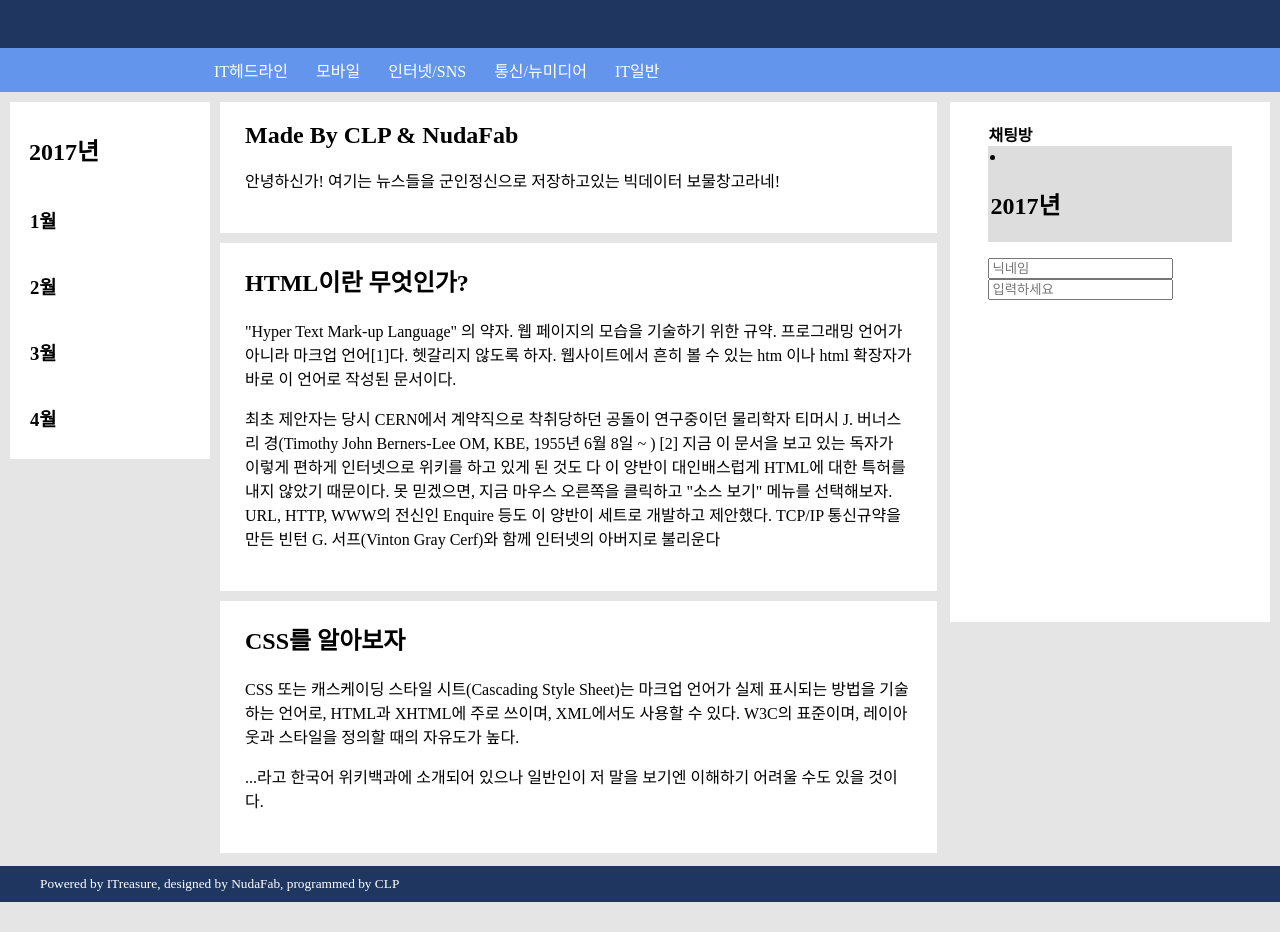
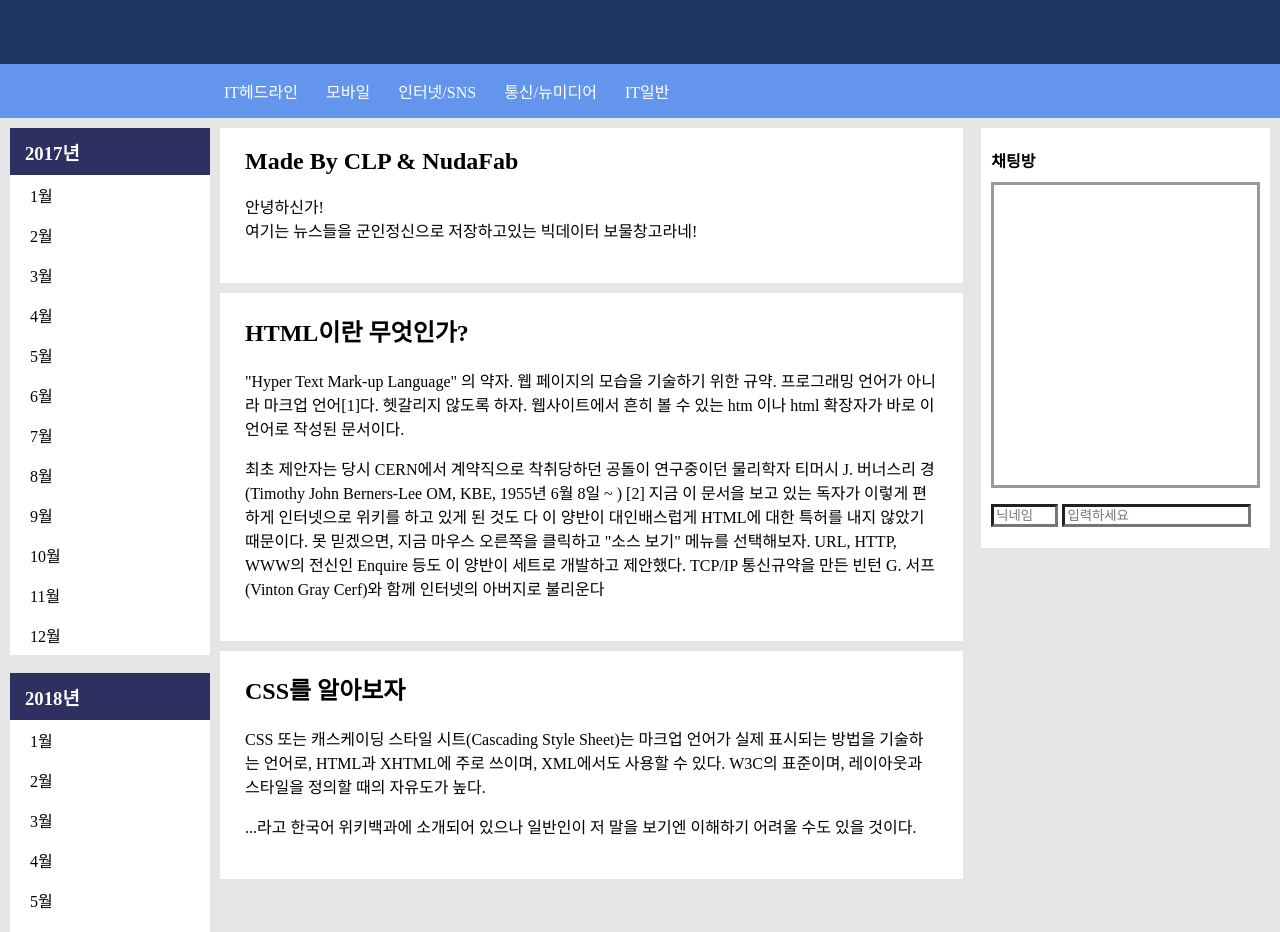
Before and after one commit to NudaFab/ITreasure, a plain HTML site: page index.html in a window 1280 px wide. Shown: the part 222-1154 px from the top of the page. Before the commit the page ends 1124 px from the top, so only its background shows below. Drawn offline with nearby package versions, Linux system fonts and the light colour scheme; no server answers; a web font is replaced by a local one.

Commit message:
년도 추가,채팅방 정리

```diff
--- a/index.html
+++ b/index.html
@@ -11,11 +11,12 @@
 			body,head {font-family:'JejuMyeongjo';}
 			body{
 				margin: 0;	/*테두리마진*/
+				padding: 0;
 				background-color: #e5e5e5;
 			}
 			header{
 				background-color: #1E3660;
-				padding-top: 80px;
+				padding-top: 60px;
 				padding-bottom:60px;
 				/*border-bottom: 2px solid black;*/
 			}
@@ -31,7 +32,7 @@
 				background-color: cornflowerblue;
 				list-style-type: none; /*앞동그라미*/
 				margin:0;
-				padding-left:200px;
+				padding-left:210px;
 				overflow:hidden;
 				/*border: 2px solid rosybrown;*/
 			}
@@ -42,7 +43,7 @@
 				display: block;
 				color: white;
 				text-align: center;
-				padding: 10px 14px;
+				padding: 15px 14px;
 				text-decoration: none;
 			}
 			ul.head_menu li a:hover {
@@ -52,8 +53,10 @@
 				float: left;
 				width: 200px;
 				min-height: 500px;
-				/*padding-right: 20px;*/
-				border: 10px solid #e5e5e5;
+
+				border-top: 10px solid #e5e5e5;
+				border-right: 10px solid #e5e5e5;
+				border-left: 10px solid #e5e5e5;
 
 			}
 			ul.years {
@@ -66,47 +69,80 @@
 			}
 			ul.years li{
 				/*border: 2px solid rosybrown;*/
-				margin:0px;
-				padding-left:15px;
+				margin:0;
 			}
-			ul.years li h2,ul.years li h3{
+			ul.years li h3,ul.years li a{
 				display: block;
 				color: black;
 				text-align: left;
+				text-decoration: none; /*밑줄제거*/
+				margin:0;
 				padding: 10px 4px;
-				text-decoration: none;
 			}
 			ul.years li h3{
-				padding-left:5px;
+				background: #2e3062;
+				color: white;
+				margin:0;
+				padding-left:15px;
 			}
-			ul.years li h3:hover {
+			ul.years li a{
+				padding: 8px 0px;
+				padding-left:20px;
+				font-size: 12pt;
+			}
+			ul.years li a:hover {
     			background-color: #2e3062;
+				color: white;
 			}
 			aside.chatbox{
 				background-color: white;
 				float: right;
-				width: 19%;
-				min-height: 500px;
-				margin-left: 210px + 75%; /*20+20*/
+				width: 21%;
+				min-height: 400px;
+				margin-right:0;
 				padding-top: 20px;
-				padding-left: 3%;
-				padding-right: 3%;
+				padding-left: 10px;
+				padding-right: 10px;
 
 				border-bottom: 10px solid #e5e5e5;
 				border-right: 10px solid #e5e5e5;
 				border-top: 10px solid #e5e5e5;
 			}
 			div#msgs{
-				border: 2px solid #dddddd;
-				background-color: #dddddd;
+				border: 3px solid #9a9a9a;
+				background-color: white;
+				margin-top: 10px;
+				min-height: 300px;
+				max-height: 300px;
 			}
-			aside.chatbox input{
-				color: blue;
+			aside.chatbox input#namebox{
+				width: 25%;
+				border-width: 3px;
+			}
+			aside.chatbox input#msgbox{
+				width: 70%;
+				border-width: 3px;
+			}
+			ul.weather{
+				list-style-type: none;
+				margin:0;
+				padding:0;
+				padding-left:10px;
+				padding-top:5px;
+				padding-bottom:5px;
+			}
+			ul.weather li{
+				margin:0;
+			}
+			ul.weather li div{
+				display: block;
+				color: black;
+				text-decoration: none; /*밑줄제거*/
 			}
 			article{
 				background-color: white;
 				margin-left: 210px; /*200px 왼쪽nav 20px는 공백*/
-				margin-right: 26%;
+				margin-right: 24%;
 				padding-left:25px;
 				padding-right:25px;
 				padding-bottom:25px;
@@ -118,13 +154,11 @@
 			footer{
 				background-color: #1E3660;
 				padding: 0;
-				/*border-bottom: 2px solid black;*/
 			}
 			footer p{
-				margin-bottom: 0;
+				margin: 0;
 				padding: 10px;
-				padding-left: 40px;
-				color: white;
+				color: slategray;
 				font-size: 10pt;
 			}
     </style>
@@ -138,10 +172,14 @@
     </head>
 
     <body>
+				<footer>
+			<p>Designed by NudaFab, Programmed by CLP</p>
+		</footer>
         <header>
 		<h1>뉴스크랩 보물창고</h1>
 		<h3>ITreasure</h3>
 	    </header>
+
 		<ul class="head_menu">
 			    <li><a href="http://nayohan.iptime.org">IT헤드라인</a></h3>
 			    <li><a href="http://nayohan.iptime.org">모바일</a></li>
@@ -151,25 +189,65 @@
 		</ul>
         <aside class="years">
 		    <ul class="years">
-			    <li><h2 href="http://nayohan.iptime.org">2017년</h2></h3>
-				<li><h3 href="http://nayohan.iptime.org">1월</h3></li>
-			    <li><h3 href="http://nayohan.iptime.org">2월</h3></li>
-			    <li><h3 href="http://nayohan.iptime.org">3월</h3></li>
-			    <li><h3 href="http://nayohan.iptime.org">4월</h3></li>
+			    <li><h3 href="http://nayohan.iptime.org">2017년</h3></li>
+				<li><a href="http://nayohan.iptime.org">1월</a></li>
+			    <li><a href="http://nayohan.iptime.org">2월</a></li>
+			    <li><a href="http://nayohan.iptime.org">3월</a></li>
+			    <li><a href="http://nayohan.iptime.org">4월</a></li>
+				<li><a href="http://nayohan.iptime.org">5월</a></li>
+				<li><a href="http://nayohan.iptime.org">6월</a></li>
+				<li><a href="http://nayohan.iptime.org">7월</a></li>
+				<li><a href="http://nayohan.iptime.org">8월</a></li>
+				<li><a href="http://nayohan.iptime.org">9월</a></li>
+				<li><a href="http://nayohan.iptime.org">10월</a></li>
+				<li><a href="http://nayohan.iptime.org">11월</a></li>
+				<li><a href="http://nayohan.iptime.org">12월</a></li>
+			</ul>
+			<br>
+			<ul class="years">
+				<li><h3 href="http://nayohan.iptime.org">2018년</h3></li>
+				<li><a href="http://nayohan.iptime.org">1월</a></li>
+			    <li><a href="http://nayohan.iptime.org">2월</a></li>
+			    <li><a href="http://nayohan.iptime.org">3월</a></li>
+			    <li><a href="http://nayohan.iptime.org">4월</a></li>
+				<li><a href="http://nayohan.iptime.org">5월</a></li>
+				<li><a href="http://nayohan.iptime.org">6월</a></li>
+				<li><a href="http://nayohan.iptime.org">7월</a></li>
+				<li><a href="http://nayohan.iptime.org">8월</a></li>
+				<li><a href="http://nayohan.iptime.org">9월</a></li>
+				<li><a href="http://nayohan.iptime.org">10월</a></li>
+				<li><a href="http://nayohan.iptime.org">11월</a></li>
+				<li><a href="http://nayohan.iptime.org">12월</a></li>
 		    </ul>
 	    </aside>
 		<aside class="chatbox" style="display:scroll;float: right">
 			<b>채팅방</b>
-			<div id="msgs"><li><h2 href="http://nayohan.iptime.org">2017년</h2></h3></div>
+			<div id="msgs"></div>
 			<p>
-			<input type="text" id="namebox" name="namebox" placeholder="닉네임"/>
-			<input type="text" id="msgbox" placeholder="입력하세요"/>
+			<input type="text" id="namebox" name="namebox" placeholder="닉네임" maxlength="10"/>
+			<input type="text" id="msgbox" placeholder="입력하세요" maxlength="50"/>
 			</p>
+
+		<!--<hr style="background-color:#e5e5e5; width:200px; height:10px; padding:0; margin:0">
+			<b>날씨</b>
+			<ul class="weather">
+				<li><div>서울:맑음 기온:-8℃ 강수확률:0%</div></li>
+			    <li><div>인천</div></li>
+			    <li><div>수원</div></li>
+			    <li><div>대전</div></li>
+				<li><div>청주</div></li>
+				<li><div>강릉</div></li>
+				<li><div>춘천</div></li>
+				<li><div>광주</div></li>
+				<li><div>전주</div></li>
+				<li><div>부산</div></li>
+				<li><div>대구</div></li>
+				<li><div>제주</div></li>
+		    </ul>-->
 		</aside>
-		<section>
 			<article>
 				<h2> Made By CLP & NudaFab</h2>
-				<p>안녕하신가! 여기는 뉴스들을 군인정신으로 저장하고있는 빅데이터 보물창고라네!</p>
+				<p>안녕하신가! <br>여기는 뉴스들을 군인정신으로 저장하고있는 빅데이터 보물창고라네!</p>
 			</article>
 		<article>
 			<h2>HTML이란 무엇인가?</h2>
@@ -181,10 +259,8 @@
 			<p>CSS 또는 캐스케이딩 스타일 시트(Cascading Style Sheet)는 마크업 언어가 실제 표시되는 방법을 기술하는 언어로, HTML과 XHTML에 주로 쓰이며, XML에서도 사용할 수 있다. W3C의 표준이며, 레이아웃과 스타일을 정의할 때의 자유도가 높다.</P>
 			<p>...라고 한국어 위키백과에 소개되어 있으나 일반인이 저 말을 보기엔 이해하기 어려울 수도 있을 것이다.</P>
 		</article>
-		</section>
-		<footer>
-			<p>Powered by ITreasure, designed by NudaFab, programmed by CLP</p>
-		</footer>
+
+
 		<script type="text/javascript">
 			var keepbtm=Boolean(1);
 			if(window.HTMLAudioElement){
@@ -225,4 +301,5 @@
 			}
 		</script>
     </body>
+
 </html>
```
Lines whose indentation alone changed are shown as unchanged.
